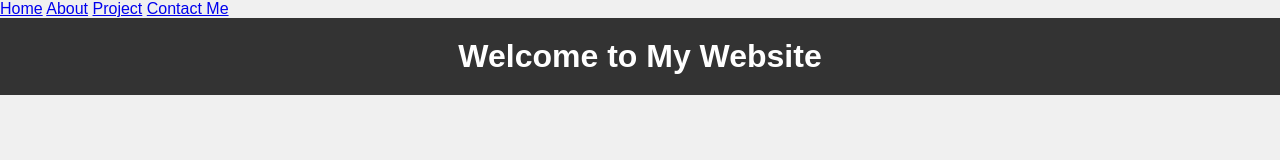
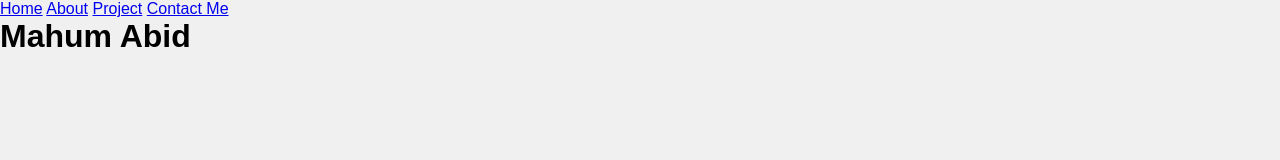
Before and after one commit to mahumabid/webdevproject1, a website: page documents/index1.html in a window 1280 px wide. Drawn offline with Linux system fonts and the light colour scheme.

Commit message:
Added my Name header

```diff
--- a/documents/index1.html
+++ b/documents/index1.html
@@ -13,9 +13,7 @@
         <a href="#" >Project</a>
         <a href="#" class="active">Contact Me</a>
       </div>
-  <header>
-    <h1>Welcome to My Website</h1>
-  </header>
+      <h1>Mahum Abid</h1>
 
 </body>
 </html>
```
